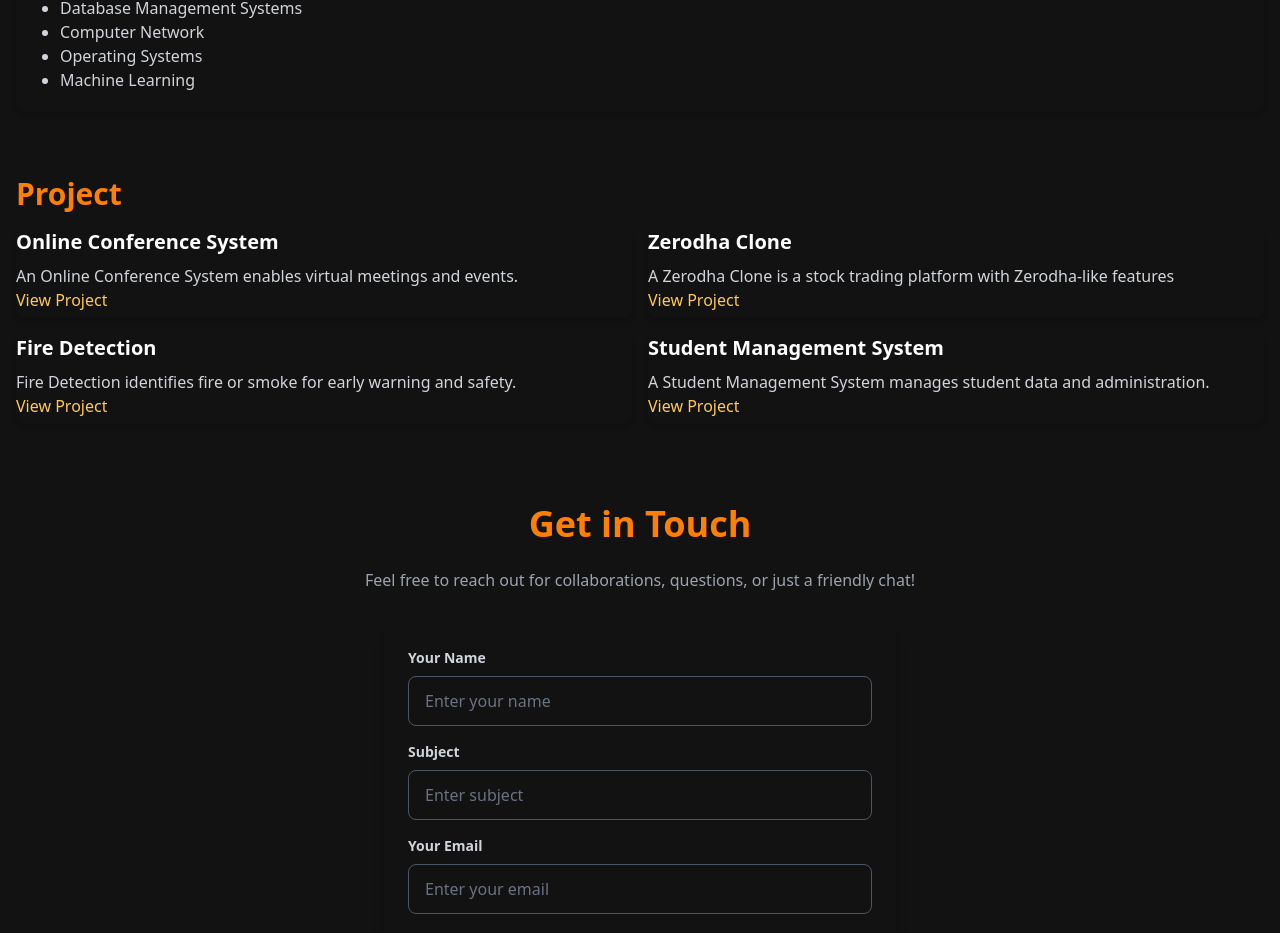
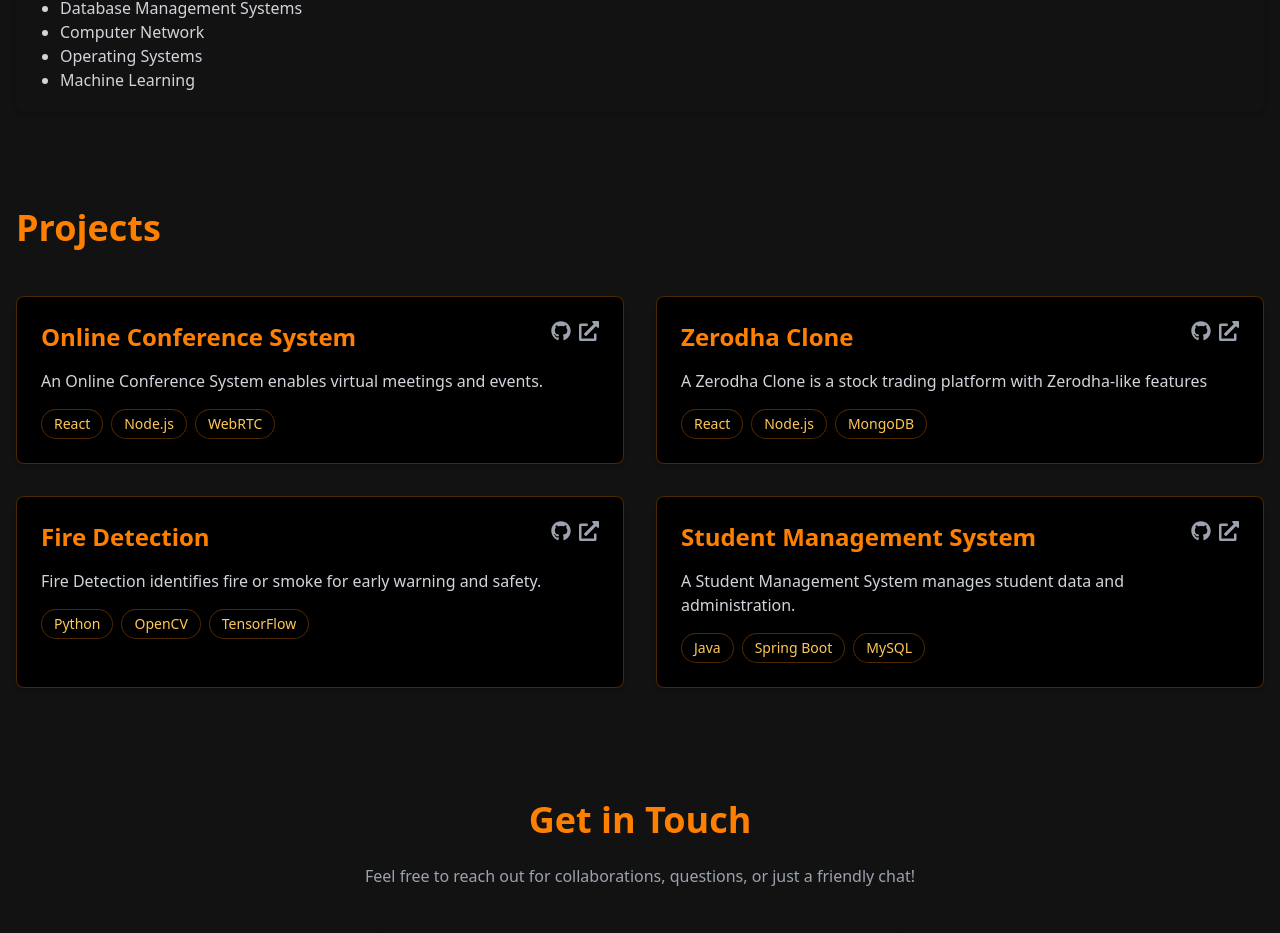
Before and after one commit to RahulMishra09/Rahul-s-Portfoilio, a React (Vite) app: page / in a window 1280 px wide. Shown: the part 1113-2046 px from the top of the page. Built offline with nearby package versions, Linux system fonts and the light colour scheme.

Commit message:
some changes in projects section

```diff
--- a/src/components/ProjectsSection.jsx
+++ b/src/components/ProjectsSection.jsx
@@ -1,23 +1,88 @@
 import React from 'react';
+import { motion } from 'framer-motion';
+import { FaGithub, FaExternalLinkAlt } from 'react-icons/fa';
 
 function ProjectsSection() {
   const projects = [
-        { title: 'Online Conference System', description: 'An Online Conference System enables virtual meetings and events.', link: 'https://github.com/RahulMishra09/Online_Conference_System' },
-        { title: 'Zerodha Clone', description: 'A Zerodha Clone is a stock trading platform with Zerodha-like features', link: 'https://github.com/RahulMishra09/Zerodha_clone' },
-        { title: 'Fire Detection', description: 'Fire Detection identifies fire or smoke for early warning and safety.', link: 'https://github.com/RahulMishra09/Fire_Detection_System?tab=readme-ov-file' },
-        { title: 'Student Management System', description: 'A Student Management System manages student data and administration.', link: 'https://github.com/RahulMishra09/Student_Management_System' },
+    {
+      title: 'Online Conference System',
+      description: 'An Online Conference System enables virtual meetings and events.',
+      link: 'https://github.com/RahulMishra09/Online_Conference_System',
+      tech: ['React', 'Node.js', 'WebRTC']
+    },
+    {
+      title: 'Zerodha Clone',
+      description: 'A Zerodha Clone is a stock trading platform with Zerodha-like features',
+      link: 'https://github.com/RahulMishra09/Zerodha_clone',
+      tech: ['React', 'Node.js', 'MongoDB']
+    },
+    {
+      title: 'Fire Detection',
+      description: 'Fire Detection identifies fire or smoke for early warning and safety.',
+      link: 'https://github.com/RahulMishra09/Fire_Detection_System?tab=readme-ov-file',
+      tech: ['Python', 'OpenCV', 'TensorFlow']
+    },
+    {
+      title: 'Student Management System',
+      description: 'A Student Management System manages student data and administration.',
+      link: 'https://github.com/RahulMishra09/Student_Management_System',
+      tech: ['Java', 'Spring Boot', 'MySQL']
+    },
   ];
 
   return (
-        <section className="py-8 section-glow-on-hover">
-           <h2 className="text-3xl font-bold mb-4 text-primary-orange">Project</h2>
-          <div className="grid grid-cols-1 md:grid-cols-2 gap-4">
+    <section className="py-16 section-glow-on-hover">
+      <motion.h2
+        initial={{ opacity: 0, y: 20 }}
+        whileInView={{ opacity: 1, y: 0 }}
+        transition={{ duration: 0.5 }}
+        className="text-4xl font-bold mb-12 text-primary-orange"
+      >
+      Projects
+      </motion.h2>
+      <div className="grid grid-cols-1 md:grid-cols-2 gap-8">
         {projects.map((project, index) => (
-              <div key={index} className="project-card">
-                <h3 className="text-xl font-semibold mb-2">{project.title}</h3>
-                <p className="text-gray-300">{project.description}</p>
-                <a href={project.link} className="text-batman-yellow hover:text-primary-orange hover-underline">View Project</a>
+          <motion.div
+            key={index}
+            initial={{ opacity: 0, y: 20 }}
+            whileInView={{ opacity: 1, y: 0 }}
+            transition={{ duration: 0.5, delay: index * 0.1 }}
+            whileHover={{ scale: 1.02 }}
+            className="project-card bg-black rounded-xl p-6 shadow-lg hover:shadow-batman-yellow/20 transition-all duration-300 border border-primary-orange/30"
+          >
+            <div className="flex justify-between items-start mb-4">
+              <h3 className="text-2xl font-semibold text-primary-orange">{project.title}</h3>
+              <div className="flex gap-2">
+                <a
+                  href={project.link}
+                  target="_blank"
+                  rel="noopener noreferrer"
+                  className="text-gray-400 hover:text-batman-yellow transition-colors"
+                >
+                  <FaGithub size={20} />
+                </a>
+                <a
+                  href={project.link}
+                  target="_blank"
+                  rel="noopener noreferrer"
+                  className="text-gray-400 hover:text-batman-yellow transition-colors"
+                >
+                  <FaExternalLinkAlt size={20} />
+                </a>
               </div>
+            </div>
+            <p className="text-gray-300 mb-4">{project.description}</p>
+            <div className="flex flex-wrap gap-2">
+              {project.tech.map((tech, techIndex) => (
+                <span
+                  key={techIndex}
+                  className="px-3 py-1 bg-black rounded-full text-sm text-batman-yellow border border-primary-orange/30"
+                >
+                  {tech}
+                </span>
+              ))}
+            </div>
+          </motion.div>
         ))}
       </div>
     </section>
```
Lines whose indentation alone changed are shown as unchanged.
